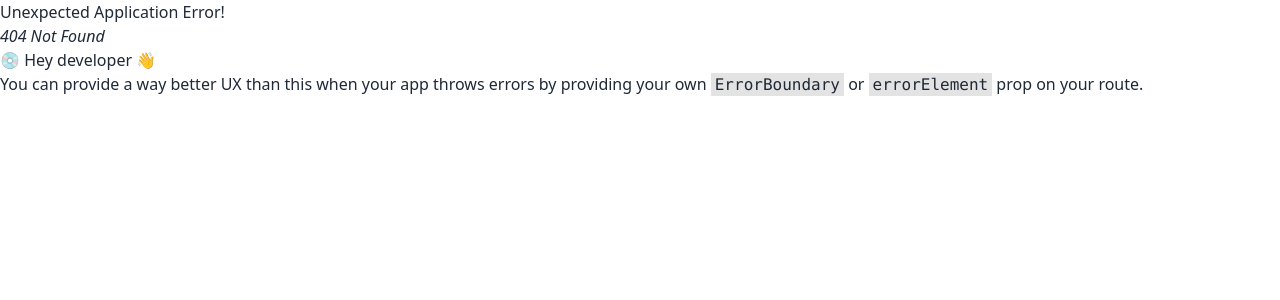
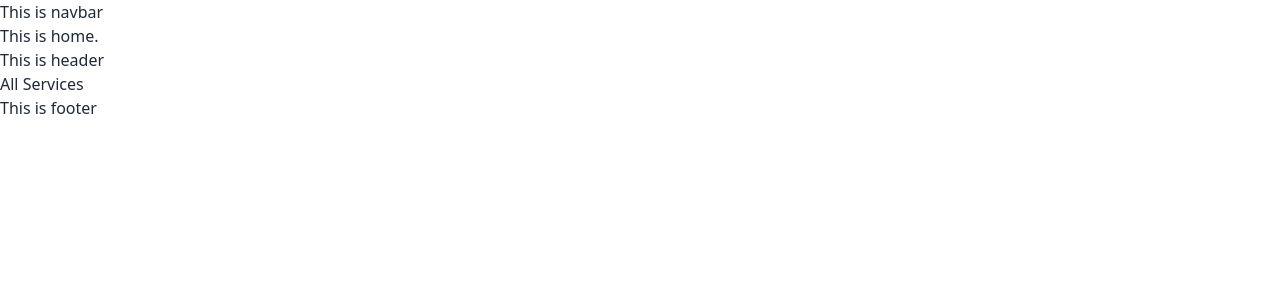
Before and after one commit to SarahSamiha/urian, a React (Vite) app: page /service/1 in a window 1280 px wide. Before the commit this address had no page. Shown: the top 300 px of the page. Built offline with nearby package versions, Linux system fonts and the light colour scheme.

Commit message:
added page layout

```diff
--- /dev/null
+++ b/src/layouts/Root.jsx
@@ -0,0 +1,15 @@
+import { Outlet } from "react-router-dom";
+import Navbar from "./sharedComponents/Navbar";
+
+
+const Root = () => {
+    return (
+        <div>
+            <Navbar></Navbar>
+            <Outlet></Outlet>
+
+        </div>
+    );
+};
+
+export default Root;
--- /dev/null
+++ b/src/layouts/sharedComponents/Navbar.jsx
@@ -0,0 +1,11 @@
+
+
+const Navbar = () => {
+    return (
+        <div>
+            <h1>This is navbar</h1>
+        </div>
+    );
+};
+
+export default Navbar;
--- /dev/null
+++ b/src/pages/Profile/Profile.jsx
@@ -0,0 +1,11 @@
+
+
+const Profile = () => {
+    return (
+        <div>
+            <h1>Profile</h1>
+        </div>
+    );
+};
+
+export default Profile;
--- /dev/null
+++ b/src/pages/auth/AuthProvider.jsx
@@ -0,0 +1,11 @@
+
+
+const AuthProvider = () => {
+    return (
+        <div>
+
+        </div>
+    );
+};
+
+export default AuthProvider;
--- /dev/null
+++ b/src/pages/auth/Login.jsx
@@ -0,0 +1,11 @@
+
+
+const Login = () => {
+    return (
+        <div>
+            <h1>This is login</h1>
+        </div>
+    );
+};
+
+export default Login;
--- /dev/null
+++ b/src/pages/auth/Register.jsx
@@ -0,0 +1,11 @@
+
+
+const Register = () => {
+    return (
+        <div>
+            <h1>This is register</h1>
+        </div>
+    );
+};
+
+export default Register;
--- /dev/null
+++ b/src/pages/home/Footer.jsx
@@ -0,0 +1,11 @@
+
+
+const Footer = () => {
+    return (
+        <div>
+            <h1>This is footer</h1>
+        </div>
+    );
+};
+
+export default Footer;
--- /dev/null
+++ b/src/pages/home/Header.jsx
@@ -0,0 +1,11 @@
+
+
+const Header = () => {
+    return (
+        <div>
+            <h1>This is header</h1>
+        </div>
+    );
+};
+
+export default Header;
--- /dev/null
+++ b/src/pages/home/Home.jsx
@@ -0,0 +1,17 @@
+import Footer from "./Footer";
+import Header from "./Header";
+import ServiceContainer from "./ServiceContainer";
+
+
+const Home = () => {
+    return (
+        <div>
+            <h1>This is home.</h1>
+            <Header></Header>
+            <ServiceContainer></ServiceContainer>
+            <Footer></Footer>
+        </div>
+    );
+};
+
+export default Home;
--- /dev/null
+++ b/src/pages/home/ServiceContainer.jsx
@@ -0,0 +1,11 @@
+
+
+const ServiceContainer = () => {
+    return (
+        <div>
+            <h1>All Services</h1>
+        </div>
+    );
+};
+
+export default ServiceContainer;
--- /dev/null
+++ b/src/pages/mybookings/MyBookings.jsx
@@ -0,0 +1,11 @@
+
+
+const MyBookings = () => {
+    return (
+        <div>
+            <h1>My Bookings</h1>
+        </div>
+    );
+};
+
+export default MyBookings;
```
Also changed, not shown: src/Routes/Routes.jsx (+36 -3 lines).
